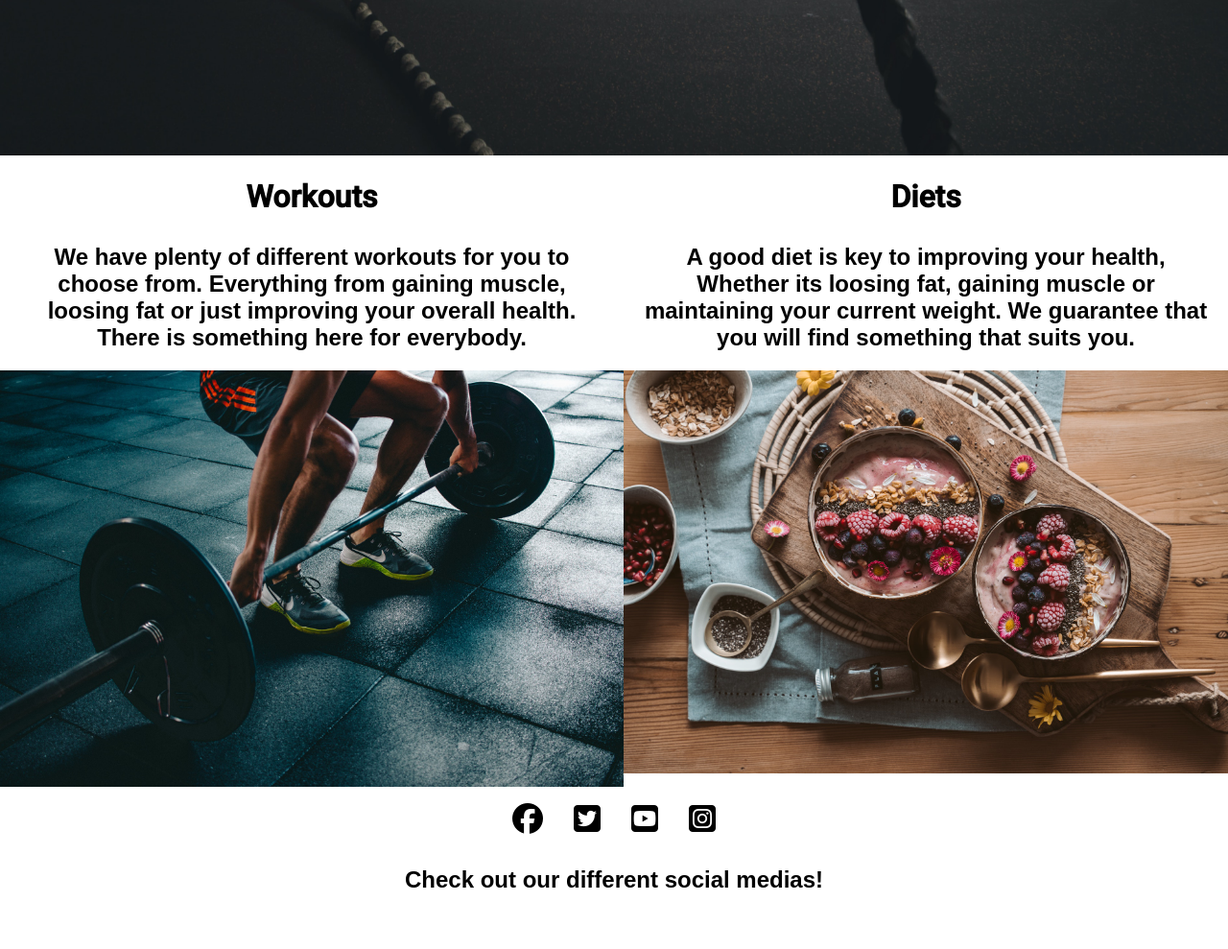
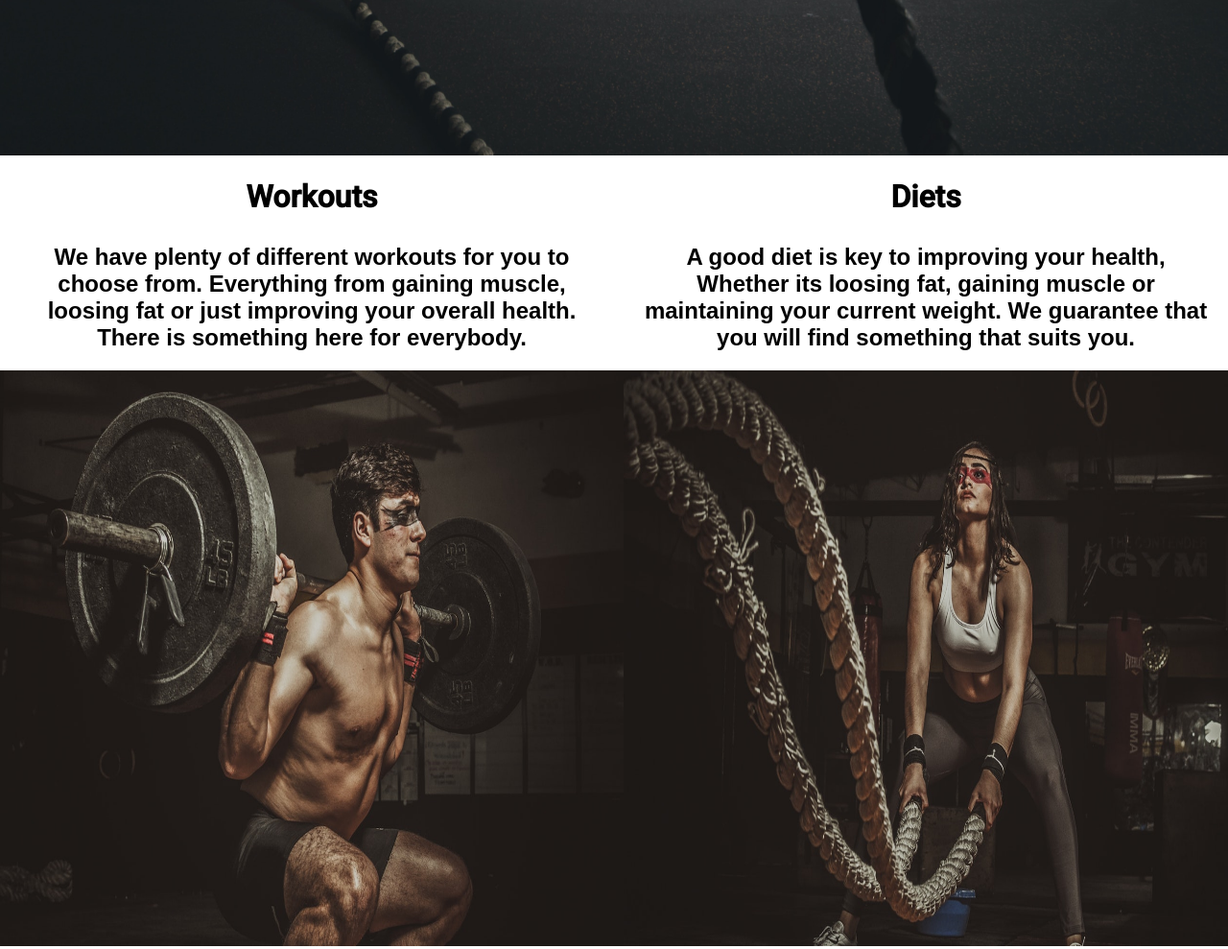
Before and after one commit to Code-Institute-Submissions/MattheusKasa-Workify_JulyResub, a plain HTML site: page workouts.html in a window 1280 px wide. Shown: the part 692-1681 px from the top of the page at 96% size. Before the commit the page ends 1653 px from the top, so only its background shows below. Drawn offline with Linux system fonts and the light colour scheme; a web font is replaced by a local one.

Commit message:
Centered images in workouts section

```diff
--- a/assets/css/style.css
+++ b/assets/css/style.css
@@ -428,6 +428,7 @@ button:hover {
 
 .row {
     display: flex;
+    display: flexbox;
 }
 
 .row img {
@@ -438,6 +439,11 @@ button:hover {
 /*-------------------------------------container*/
 
 .container {
-    display: block;
+    display: inline-block;
     text-align: center;
 }
+
+.container img {
+    display: inline-block;
+    height: 600px;
+}
--- a/workouts.html
+++ b/workouts.html
@@ -45,12 +45,12 @@
                 <div class="column">
                     <h2>Workouts</h2>
                     <p>We have plenty of different workouts for you to choose from. Everything from gaining muscle, loosing fat or just improving your overall health. There is something here for everybody.</p>
-                    <img src="/assets/images/pexels-victor-freitas-841130(2).jpg" alt="#">
+                    <img src="/assets/images/pexels-leon-ardho-9602276 (1).jpg" alt="#">
                 </div>
                 <div class="column">
                     <h2>Diets</h2>
                     <p>A good diet is key to improving your health, Whether its loosing fat, gaining muscle or maintaining your current weight. We guarantee that you will find something that suits you. </p>
-                    <img src="/assets/images/pexels-taryn-elliott-4099238(1).jpg" alt="">
+                    <img src="/assets/images/pexels-leon-ardho-9602287 (2).jpg" alt="">
                 </div>
             </div>
         </div>
```
Also changed, not shown: assets/images/pexels-leon-ardho-1552242 (1).jpg (added), assets/images/pexels-leon-ardho-9602276 (1).jpg (added), assets/images/pexels-leon-ardho-9602276.jpg (added), assets/images/pexels-leon-ardho-9602287 (1).jpg (added), assets/images/pexels-leon-ardho-9602287 (2).jpg (added), assets/images/pexels-leon-ardho-9602287.jpg (added), assets/images/pexels-victor-freitas-2261477 (1).jpg (added), assets/images/pexels-victor-freitas-841130 (2).jpg (added).
